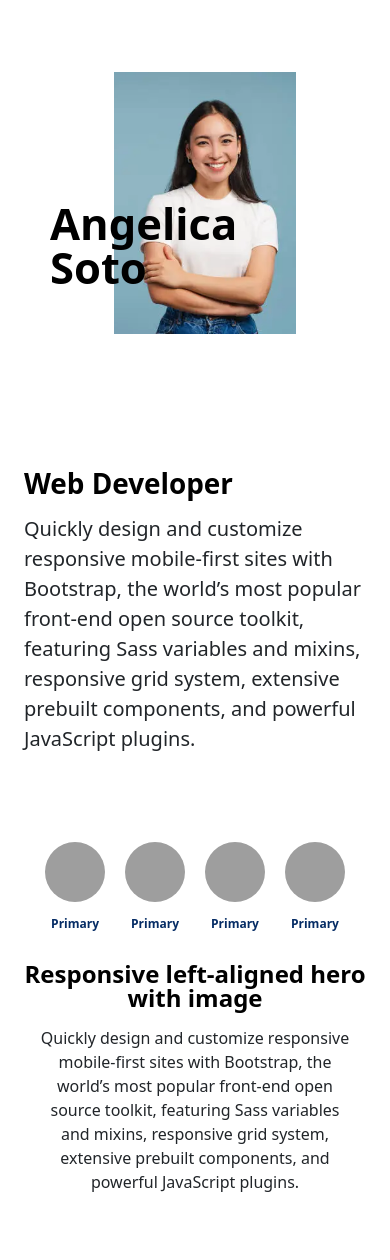
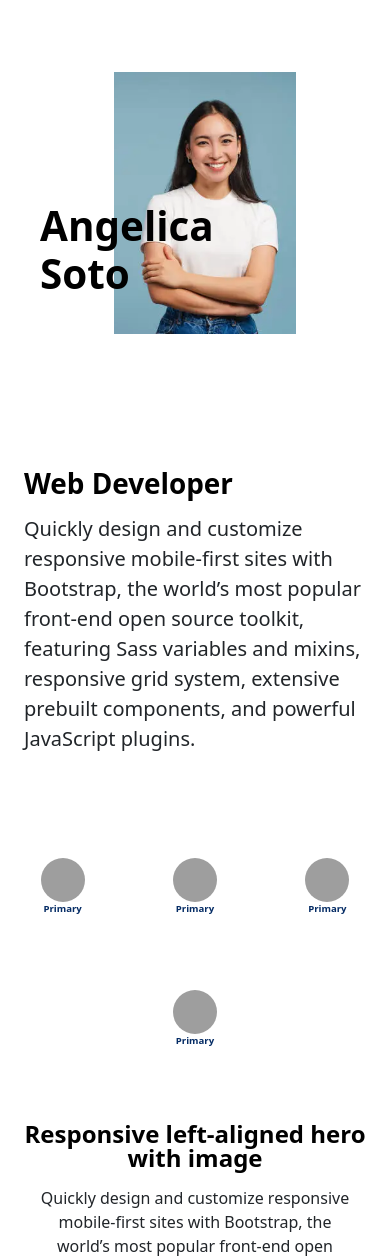
Before and after one commit to a1-soto/cv_Angelica_Soto, a PHP site: page / in a window 390 px wide. Shown: the part 98-1358 px from the top of the page. Run offline with PHP 8.4, Linux system fonts and the light colour scheme; grey boxes are pictures that could not be loaded.

Commit message:
query for movil, badges section, not jet finish

```diff
--- a/code/index.html
+++ b/code/index.html
@@ -49,7 +49,7 @@
                         <img src="istockphoto-2177231592-612x612.webp" id="photo" class="d-block mx-lg-auto img-fluid"
                             alt="Bootstrap Themes" width="700" height="500" loading="lazy">
 
-                        <h1 id="name" class="display-1 fw-bold text-body-emphasis lh-1 mb-3">Angelica <br>Soto</h1>
+                        <h1 id="name" class="display-2 fw-bold text-body-emphasis lh-2 mb-3">Angelica <br>Soto</h1>
 
                     </div>
 
@@ -75,27 +75,29 @@
         </section>
 
         <section id="badges">
-            <div class="d-flex gap-lg-5 justify-content-center py-3">
-                <span
+           <div class="d-flex flex-wrap gap-4 gap-lg-5 justify-content-center py-3 py-lg-6 my-3 my-lg-6">
+    <span class="badge badge_custom text-primary-emphasis border-primary-subtle">
+        <img class="rounded-circle" width="80" height="80" src="https://github.com/mdo.png" alt="">
+        <p>Primary</p>
+    </span>
+    <span class="badge badge_custom text-primary-emphasis border-primary-subtle">
+        <img class="rounded-circle" width="80" height="80" src="https://github.com/mdo.png" alt="">
+        <p>Primary</p>
+    </span>
+    <span class="badge badge_custom text-primary-emphasis border-primary-subtle">
+        <img class="rounded-circle" width="80" height="80" src="https://github.com/mdo.png" alt="">
+        <p>Primary</p>
+    </span>
+    <span class="badge badge_custom text-primary-emphasis border-primary-subtle">
+        <img class="rounded-circle" width="80" height="80" src="https://github.com/mdo.png" alt="">
+        <p>Primary</p>
+    </span>
+</div>
+               <!--  <span
                     class="badge  align-items-center p-2 pe-2 text-primary-emphasis  border-primary-subtle rounded-pill">
                     <img class="rounded-circle" width="80" height="80" src="https://github.com/mdo.png" alt="">
                     <p class="p-2 pe-2">Primary</p>
-                </span>
-                <span
-                    class="badge  align-items-center p-2 pe-2 text-primary-emphasis  border-primary-subtle rounded-pill">
-                    <img class="rounded-circle" width="80" height="80" src="https://github.com/mdo.png" alt="">
-                    <p class="p-2 pe-2">Primary</p>
-                </span>
-                <span
-                    class="badge  align-items-center p-2 pe-2 text-primary-emphasis  border-primary-subtle rounded-pill">
-                    <img class="rounded-circle" width="80" height="80" src="https://github.com/mdo.png" alt="">
-                    <p class="p-2 pe-2">Primary</p>
-                </span>
-                <span
-                    class="badge  align-items-center p-2 pe-2 text-primary-emphasis  border-primary-subtle rounded-pill">
-                    <img class="rounded-circle" width="80" height="80" src="https://github.com/mdo.png" alt="">
-                    <p class="p-2 pe-2">Primary</p>
-                </span>
+                </span> -->
 
                 <!-- <span
                     class="badge d-flex align-items-center p-1 pe-2 text-dark-emphasis bg-dark-subtle border border-dark-subtle rounded-pill">
--- a/code/style.css
+++ b/code/style.css
@@ -63,6 +63,14 @@
     }
 
     /* HERO */
+    #name {
+  position: absolute;
+   /*  top: 400px; */
+    left: 40px;
+    /* z-index: 1; */
+
+
+}
     #img_container {
         width: 320px;
         height: 350px;
@@ -77,22 +85,44 @@
     }
 
 /* BADGES */
-  .badge {
-      display: flex !important;
-      flex-direction: column !important;
-      align-items: center !important;
-      gap: 0.5rem;
+ /*  .badge_custom {
+    flex-direction: column !important;    imagen arriba, texto abajo
+    align-items: center !important;
+    gap: 0 !important;               espacio vertical
+  }
+
+  .badge_custom img {
+    width: 48px !important;               imagen más pequeña
+    height: 48px !important;
+  }
+
+  .badge_custom p {
+    padding: 0 !important;
+    text-align: center !important;
+  } */
+
+   .badge_custom {
+        /* Tamaño adaptativo usando clamp() y calc() */
+        width: clamp(100px, calc(100px + (45 * ((100vw - 320px) / (932 - 320)))), 145px);
+        height: clamp(100px, calc(100px + (45 * ((100vw - 320px) / (932 - 320)))), 145px);
+
+        /* PADDING REDUCIDO - Menor espacio interno */
+        padding: clamp(0.4rem, calc(0.4rem + (0.4 * ((100vw - 320px) / (932 - 320)))), 0.8rem);
+
+        /* MARGIN REDUCIDO - Menor espacio externo */
+        margin: clamp(0.1rem, calc(0.1rem + (0.1 * ((100vw - 320px) / (932 - 320)))), 0.2rem);
     }
 
-    .badge img {
-      width: 60px !important;
-      height: 60px !important;
+    .badge_custom img {
+        /* Imágenes adaptativas 40px -> 75px */
+        width: clamp(40px, calc(40px + (35 * ((100vw - 320px) / (932 - 320)))), 75px) !important;
+        height: clamp(40px, calc(40px + (35 * ((100vw - 320px) / (932 - 320)))), 75px) !important;
     }
 
-    .badge p {
-      margin: 0 !important;
-      padding: 0.5rem !important;
-      text-align: center;
+    .badge_custom p {
+        font-size: clamp(0.6rem, calc(0.6rem + (0.2 * ((100vw - 320px) / (932 - 320)))), 0.8rem) !important;
+        margin-top: clamp(0.15rem, calc(0.15rem + (0.2 * ((100vw - 320px) / (932 - 320)))), 0.35rem) !important;
+        padding: 0 !important;
     }
   /* PORTAFOLIO - GALLERY */
    .responsive-row {
```
